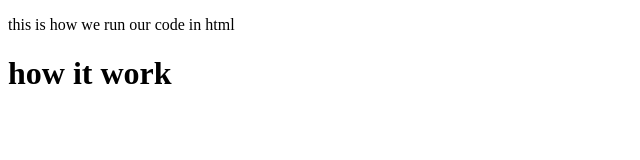
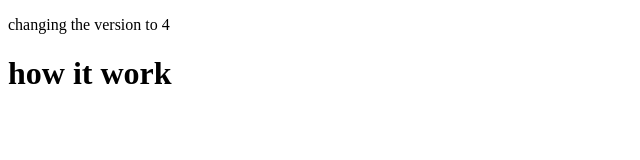
Before and after one commit to harkinde/something, a plain HTML site: page version-controle/index.html in a window 1280 px wide. Shown: the whole page, without its empty margins (0-640 px from the left). Drawn offline with Linux system fonts and the light colour scheme.

Commit message:
version 4

```diff
--- a/version-controle/change.js
+++ b/version-controle/change.js
@@ -1,2 +1,2 @@
 console.log(console);
-console.log("version 3");
+console.log("version 4");
--- a/version-controle/index.html
+++ b/version-controle/index.html
@@ -6,7 +6,7 @@
     <title>Document</title>
 </head>
 <body>
- <p>this is how we run our code in html</p>
+ <p>changing the version to 4</p>
  <h1>how it work</h1>
 </body>
 </html>
```
